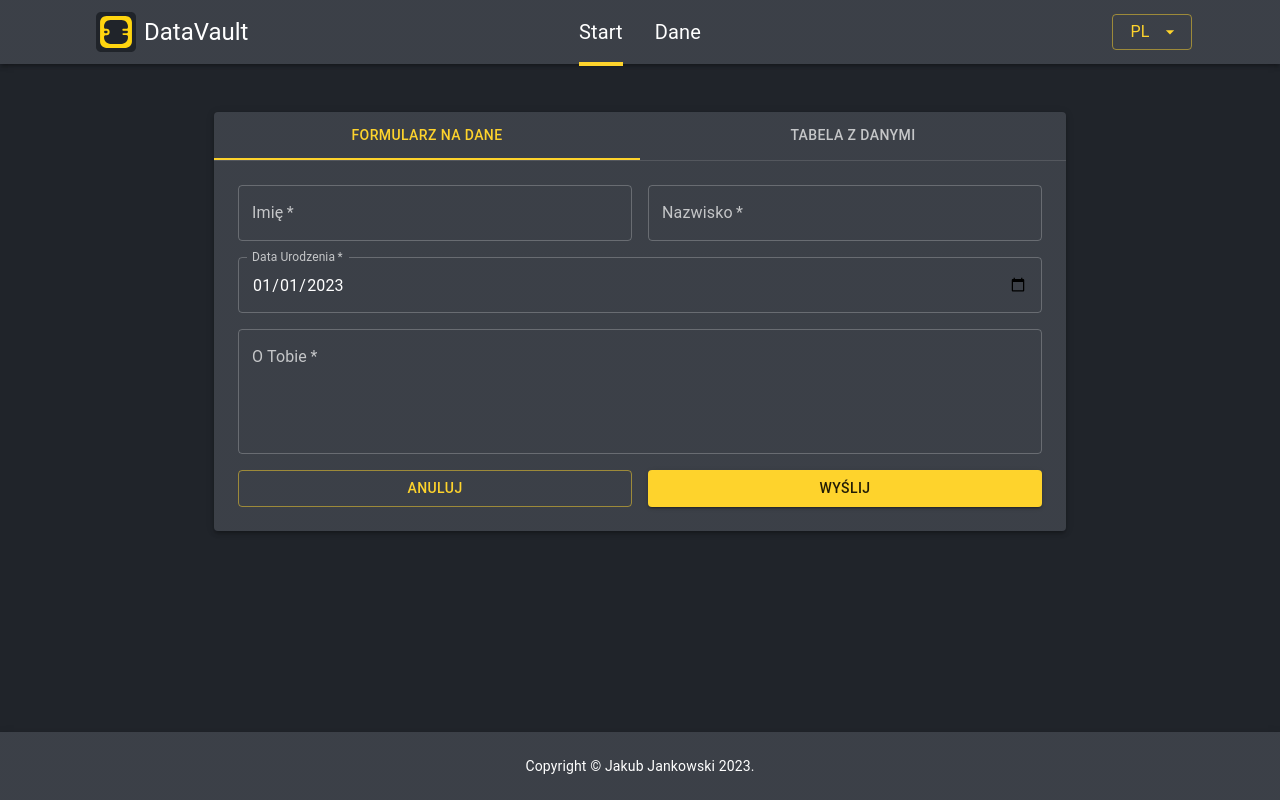
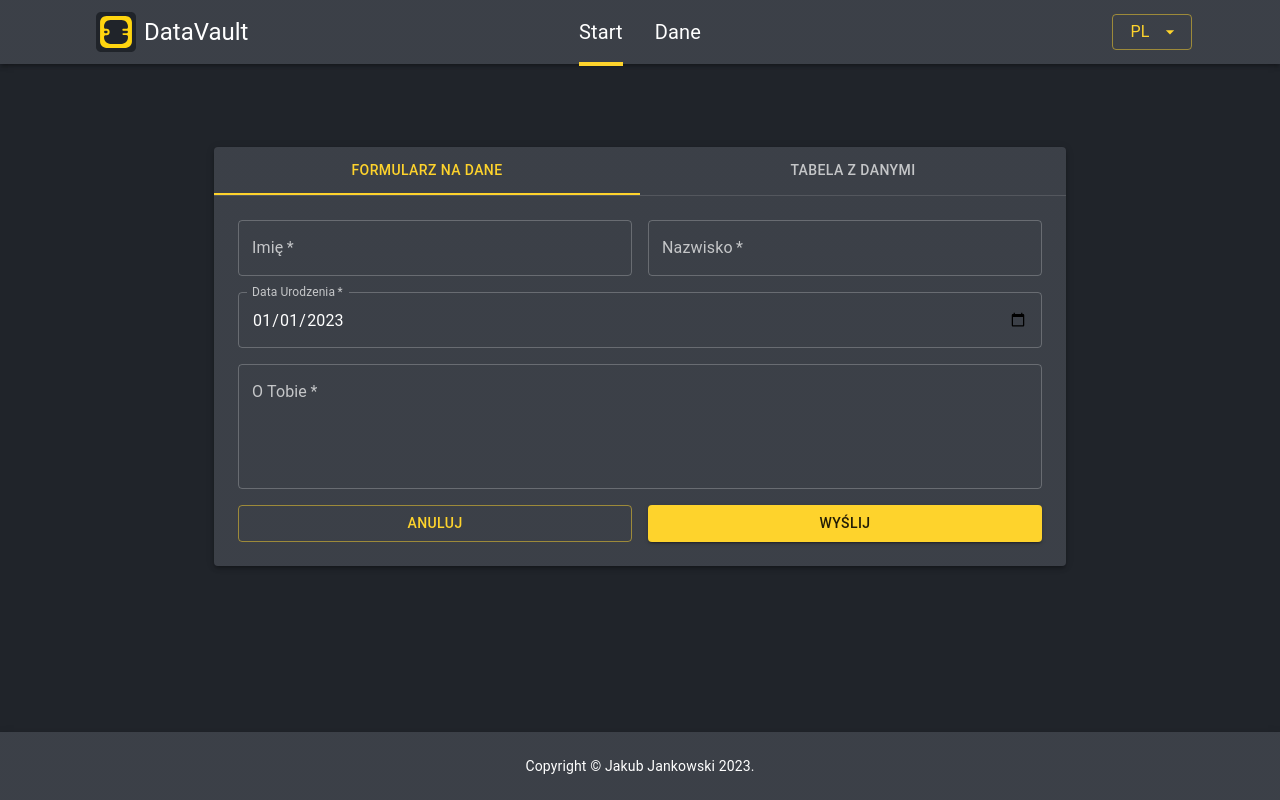
Before and after one commit to TheMankel/DataVault, a React (Vite) app: page / in a window 1280 px wide. Built offline with nearby package versions, Linux system fonts and the light colour scheme.

Commit message:
Update AppLayout.tsx

```diff
--- a/src/layouts/AppLayout.tsx
+++ b/src/layouts/AppLayout.tsx
@@ -17,7 +17,7 @@ const AppLayout = () => {
         component='main'
         maxWidth='md'
         sx={{
-          my: 3,
+          my: 'auto',
           p: {
             xs: 1,
             sm: 2,
```
